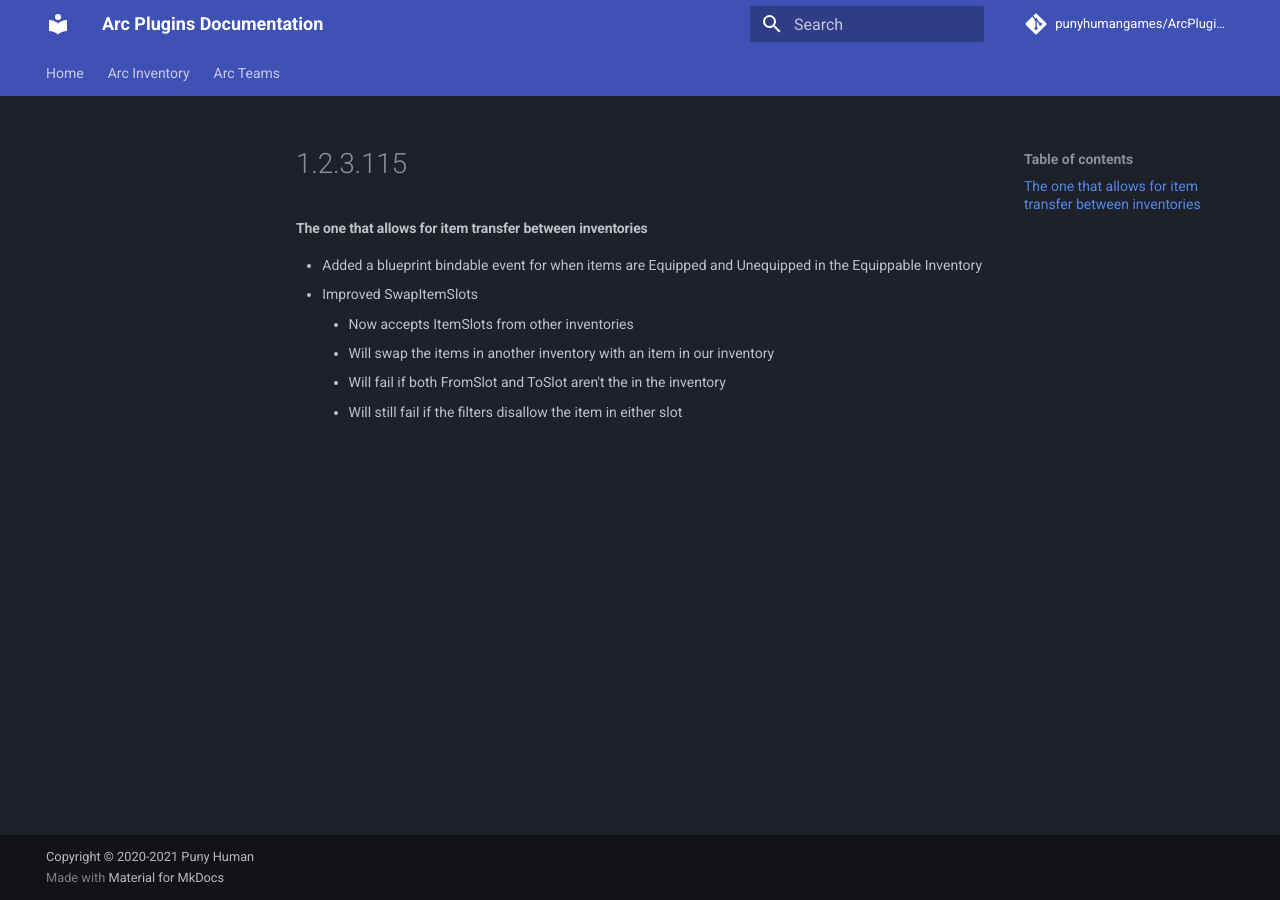
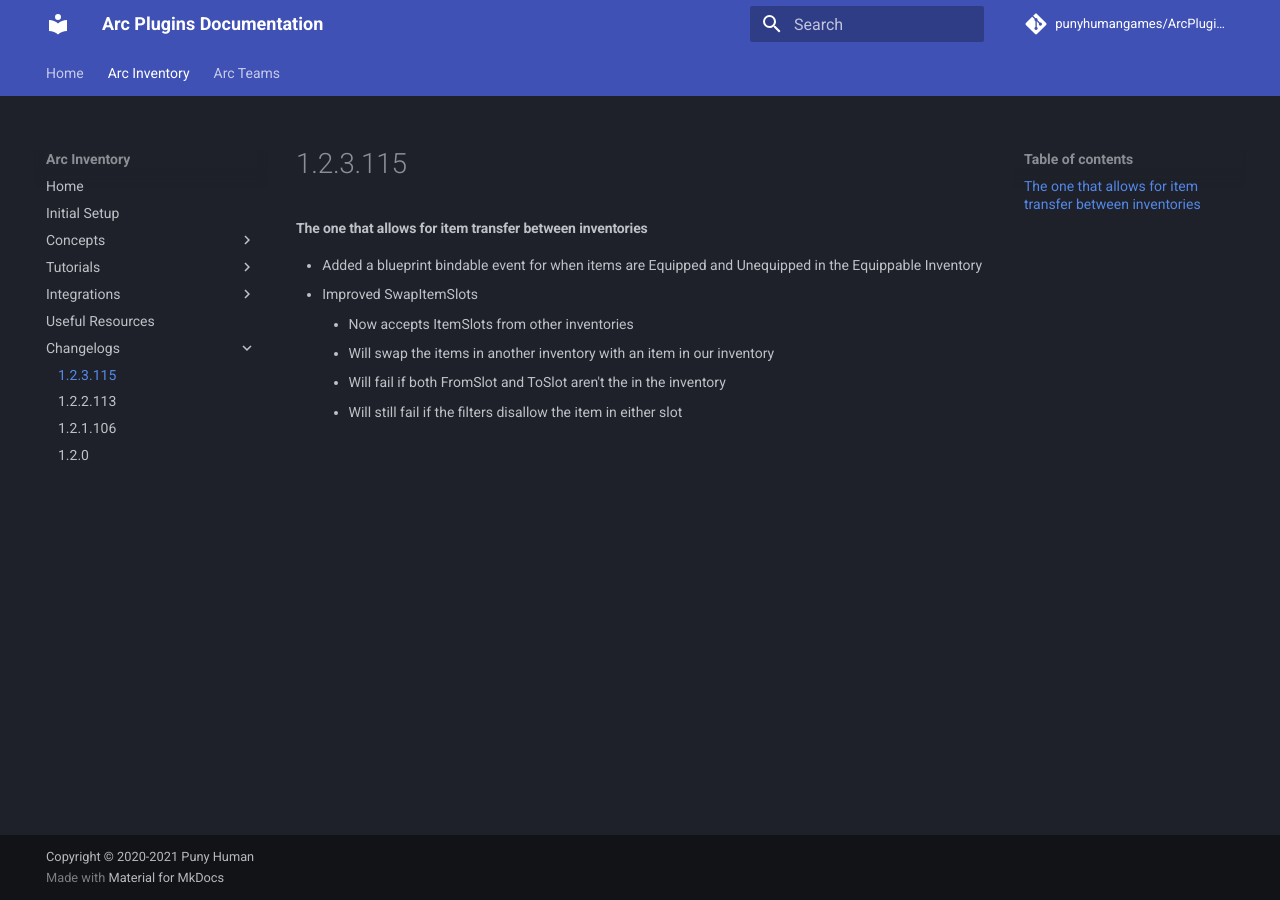
Before and after one commit to punyhumangames/ArcPluginsDocumentation, an MkDocs documentation site: the page built from docs/arcinventory/changelogs/1.2.3.115.md, in a window 1280 px wide. Built offline with MkDocs 1.6.1 and Material for MkDocs 9.7.7, drawn with Linux system fonts in a browser that asks for light colours; comment, search, counter and statistics services are not loaded.

Commit message:
Fixed broken changelog pages

```diff
--- a/mkdocs.yml
+++ b/mkdocs.yml
@@ -27,10 +27,10 @@
         - "MoveIt": "arcinventory/integrations/moveit.md"
       - "Useful Resources": "arcinventory/usefulresources.md"
       - Changelogs:
-        - 'arcinventory/changelogs/1.2.3.md'
+        - 'arcinventory/changelogs/1.2.3.115.md'
         - 'arcinventory/changelogs/1.2.2.113.md'
         - 'arcinventory/changelogs/1.2.1.106.md'
-        - 'arcinventory/changelogs/1.2.0.115.md'
+        - 'arcinventory/changelogs/1.2.0.md'
     - "Arc Teams":
         - Home: "arcteams/index.md"
 theme:
```
